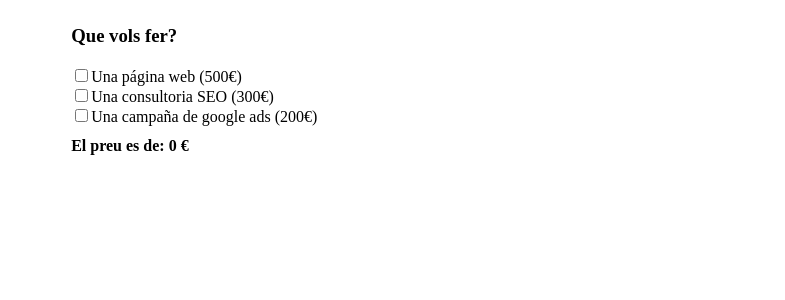
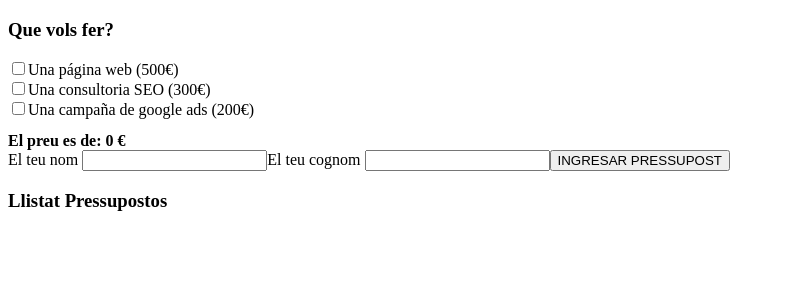
Before and after one commit to sbertmart/sprint_7, a React (Create React App) app: page / in a window 1280 px wide. Shown: the top 300 px of the page, without its empty margins (0-785 px from the left). Built offline with nearby package versions, Linux system fonts and the light colour scheme; the HTML template or start-up script is replaced by a standard one.

Commit message:
Localhost Arreglado

```diff
--- a/src/components/App.js
+++ b/src/components/App.js
@@ -4,6 +4,8 @@ import React, { useState, useEffect } from 'react';
 import {Form} from '../StyledComponents/web.js'
 import InputBotones from "./InputBotones"
 import Modal from "./Modal"
+import { LlistatPressupostos } from "./LlistatPressupostos.js"
+import FormulariPressupostos from "./FormulariPressupostos.js"
 
 function App() {
 
@@ -82,7 +84,8 @@ function App() {
 
 
   return (
-    <div className="divprincipal">
+    <div className="d-flex m-4">
+      <div className="col-6 m-4">
         <h3>Que vols fer?</h3>
         <div>
         <input
@@ -129,7 +132,6 @@ function App() {
 
         </label>
         </div>
-
         </Form>}
 
         <div>
@@ -151,6 +153,18 @@ function App() {
         <div className="resultat">
         El preu es de: {total + extras} €
         </div>
+        <FormulariPressupostos
+          web={isChecked[0]}
+          seo={isChecked[1]}
+          sem={isChecked[2]}
+          numPagines={paginas}
+          numIdiomes={idiomas}
+          total={total + extras}
+          />
+      </div>
+      <div className="col-6 m-4">
+        <LlistatPressupostos />
+      </div>
       {modalPaginas && <div>
             <div onClick={switchModalPaginas} className="overlay"></div>
             <Form className="modal-content">
--- /dev/null
+++ b/src/components/FormulariPressupostos.js
@@ -0,0 +1,62 @@
+import { useState } from "react"
+
+const FormulariPressupostos = (props) => {
+
+    class Pressu {
+        constructor(nom, cognom, web, seo, sem, numPagines, numIdiomes, total, data) {
+            this.nom = nom;
+            this.cognom = cognom;
+            this.web = web;
+            this.seo = seo;
+            this.sem = sem;
+            this.numPagines = numPagines;
+            this.numIdiomes = numIdiomes;
+            this.total = total;
+            this.data = data;
+        }
+    }
+
+    const [dades, setDades] = useState({
+        nom: "",
+        cognom: ""
+    })
+
+    var objeto = {};
+
+    const handleOnChange = (e) => {
+        setDades({...dades,
+        [e.target.name] : (e.target.value)})
+    }
+
+    const handleOnClick = () => {
+        const fecha = new Date()
+        objeto = new Pressu(dades.nom, dades.cognom, props.web, props.seo, props.sem, props.numPagines, props.numIdiomes, props.total, fecha)
+        setLocalStorage();
+        setDades({nom:"", cognom:""})
+    }
+
+    const setLocalStorage = () => {
+
+        const settedKey = `Pressupost ${localStorage.length + 1}`
+        try {
+            window.localStorage.setItem(settedKey, JSON.stringify(objeto));
+        } catch (error) {
+            console.log(error);
+        }
+    }
+
+    return(
+        <div>
+            <label className="mt-4 d-block">El teu nom&nbsp;<input name="nom" type="text" value={dades.nom} onChange={handleOnChange}/></label>
+            <label className="mt-4 d-block">El teu cognom&nbsp;<input name="cognom" type="text" value={dades.cognom} onChange={handleOnChange}/></label>
+            <button className="mt-4 btn btn-danger" type="submit" onClick={handleOnClick}>INGRESAR PRESSUPOST</button>
+        </div>
+    );
+
+
+
+}
+
+
+
+export default FormulariPressupostos;
--- /dev/null
+++ b/src/components/LlistatPressupostos.js
@@ -0,0 +1,8 @@
+
+export const LlistatPressupostos = () => {
+    return(
+        <div>
+            <h3>Llistat Pressupostos</h3>
+        </div>
+    )
+}
```
Lines whose indentation alone changed are shown as unchanged.
